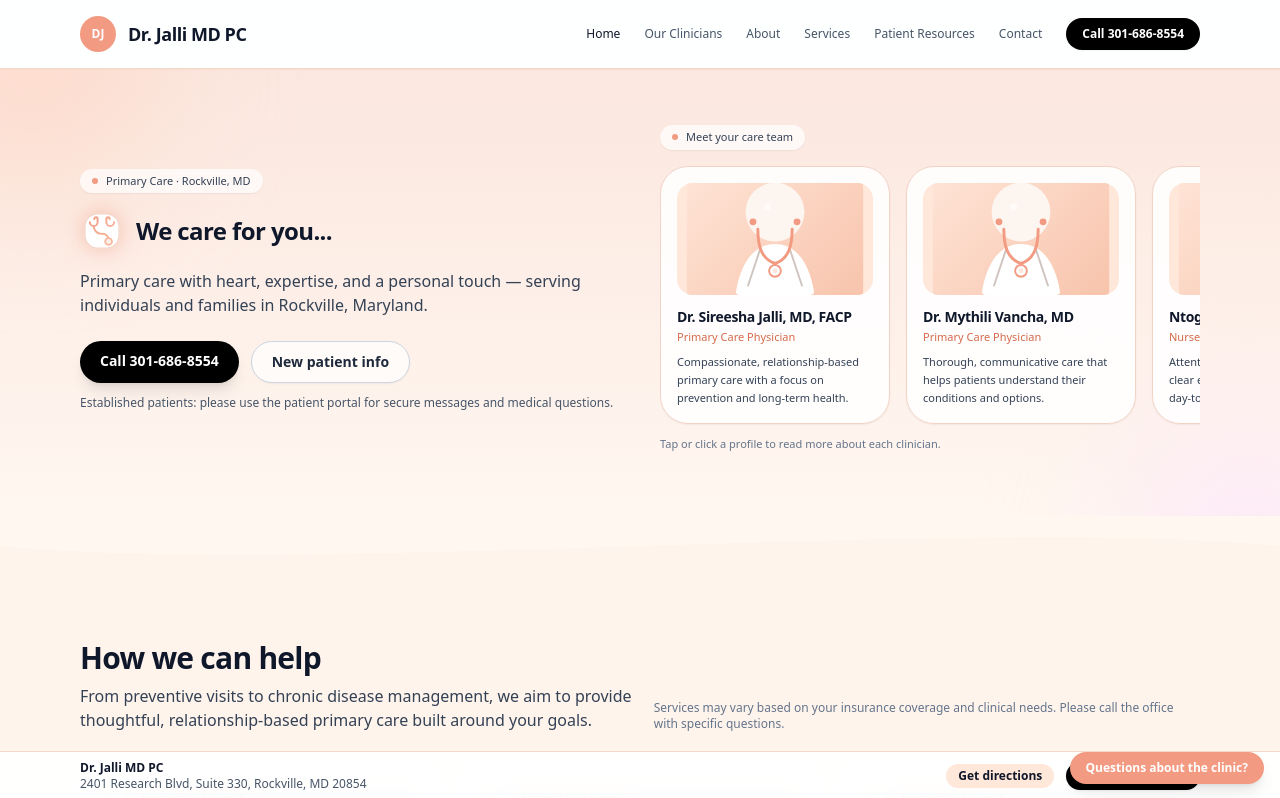
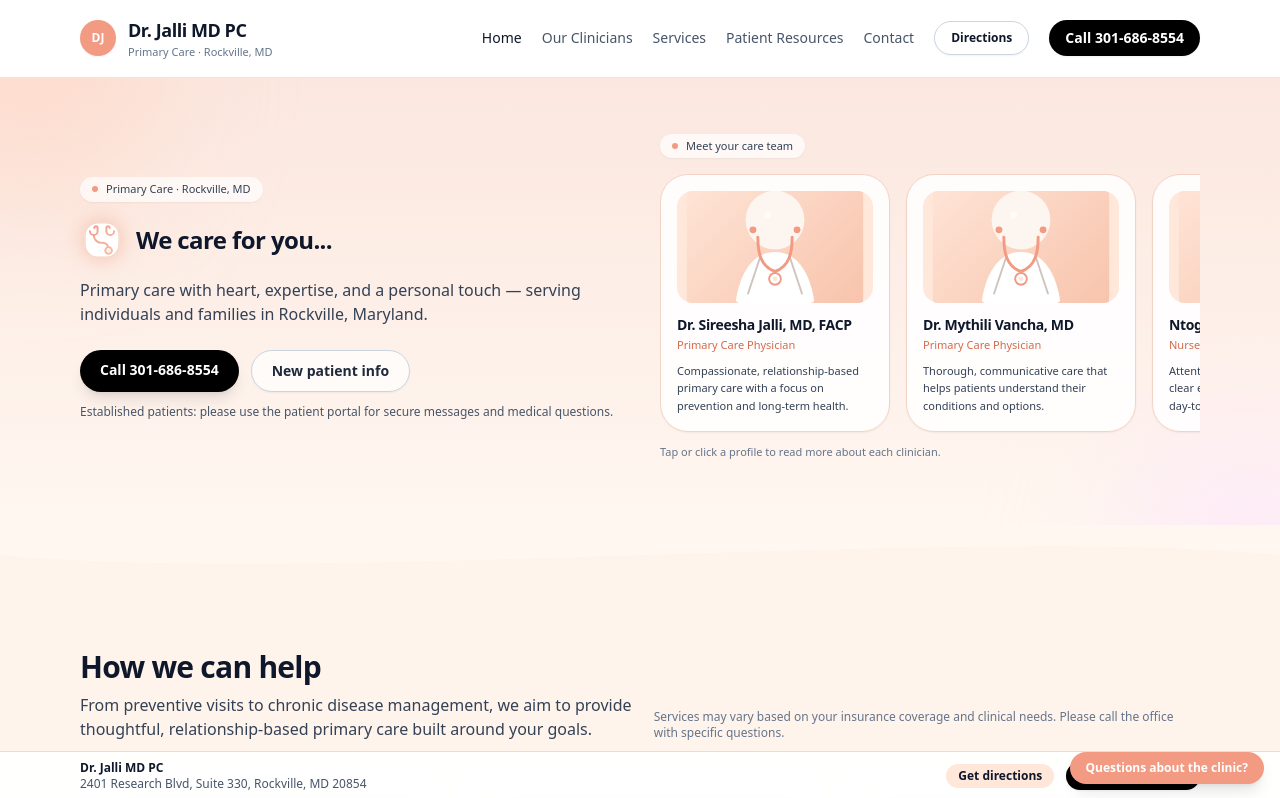
Before and after one commit to roygurijala/drjalli-website, a Next.js app: page / in a window 1280 px wide. Shown: the top 798 px of the page. Built offline with nearby package versions, Linux system fonts and the light colour scheme.

Commit message:
Update Navbar.tsx
updated

```diff
--- a/src/components/Navbar.tsx
+++ b/src/components/Navbar.tsx
@@ -1,3 +1,5 @@
+// src/components/Navbar.tsx
+
 "use client";
 
 import Link from "next/link";
@@ -8,7 +10,6 @@ import { PRACTICE_NAME, PRACTICE_PHONE } from "@/lib/constants";
 const links = [
   { href: "/", label: "Home" },
   { href: "/clinicians", label: "Our Clinicians" },
-  { href: "/about", label: "About" },
   { href: "/services", label: "Services" },
   { href: "/patient-resources", label: "Patient Resources" },
   { href: "/contact", label: "Contact" },
@@ -18,76 +19,108 @@ export function Navbar() {
   const pathname = usePathname();
   const [open, setOpen] = useState(false);
 
+  const tel = PRACTICE_PHONE.replace(/[^0-9]/g, "");
+  const mapsLink =
+    "https://www.google.com/maps?q=Dr.+Jalli+MD+PC+2401+Research+Blvd+Suite+330+Rockville+MD+20850";
+
   return (
-    <header className="sticky top-0 z-40 border-b border-[#F4D9CA] bg-white/85 shadow-[0_1px_0_rgba(244,217,202,0.6)] backdrop-blur">
+    <header className="sticky top-0 z-40 border-b bg-white/95 backdrop-blur">
       <nav className="mx-auto flex max-w-6xl items-center justify-between px-4 py-3 md:py-4">
-
-        {/* LEFT SIDE: LOGO + PRACTICE NAME */}
+        {/* Logo + practice name */}
         <div className="flex items-center gap-3">
-          <div className="flex h-9 w-9 items-center justify-center rounded-full bg-brand text-xs font-semibold text-white">
+          <div className="flex h-9 w-9 items-center justify-center rounded-full bg-[#F29B82] text-xs font-semibold text-white shadow-sm">
             DJ
           </div>
-
-          <span className="text-base font-extrabold tracking-tight text-slate-900 md:text-lg">
+          <div className="flex flex-col">
+            <span className="text-lg font-bold tracking-tight text-slate-900">
               {PRACTICE_NAME}
             </span>
+            <span className="text-[11px] text-slate-500">
+              Primary Care · Rockville, MD
+            </span>
+          </div>
         </div>
 
-        {/* RIGHT SIDE LINKS */}
-        <div className="hidden items-center gap-6 md:flex">
+        {/* Desktop nav */}
+        <div className="hidden items-center gap-5 md:flex">
           {links.map((link) => (
             <Link
               key={link.href}
               href={link.href}
-              className={`text-xs font-medium transition-colors hover:text-slate-900 ${
-                pathname === link.href ? "text-slate-900" : "text-slate-600"
+              className={`text-sm font-medium transition ${
+                pathname === link.href
+                  ? "text-slate-900"
+                  : "text-slate-600 hover:text-slate-900"
               }`}
             >
               {link.label}
             </Link>
           ))}
+
           <a
-            href={`tel:${PRACTICE_PHONE.replace(/[^0-9]/g, "")}`}
-            className="rounded-full bg-black px-4 py-2 text-xs font-semibold text-white shadow-sm hover:bg-slate-900"
+            href={mapsLink}
+            target="_blank"
+            rel="noopener noreferrer"
+            className="rounded-full border border-slate-300 bg-white px-4 py-2 text-xs font-semibold text-slate-900 shadow-sm hover:bg-slate-50"
+          >
+            Directions
+          </a>
+
+          <a
+            href={`tel:${tel}`}
+            className="rounded-full bg-black px-4 py-2 text-sm font-semibold text-white shadow-sm hover:bg-slate-900"
           >
             Call {PRACTICE_PHONE}
           </a>
         </div>
 
-        {/* MOBILE NAV BUTTON */}
+        {/* Mobile menu button */}
         <button
           className="inline-flex h-9 w-9 items-center justify-center rounded-md border border-slate-200 bg-white md:hidden"
           onClick={() => setOpen((o) => !o)}
           aria-label="Toggle navigation"
         >
-          <span className="material-icons text-xl text-slate-700">
+          <span className="material-icons text-slate-700 text-xl">
             {open ? "close" : "menu"}
           </span>
         </button>
       </nav>
 
-      {/* MOBILE MENU */}
+      {/* Mobile dropdown */}
       {open && (
-        <div className="border-t border-[#F4D9CA] bg-white md:hidden">
+        <div className="border-t bg-white md:hidden">
           <div className="mx-auto flex max-w-6xl flex-col gap-2 px-4 py-3">
             {links.map((link) => (
               <Link
                 key={link.href}
                 href={link.href}
                 className={`py-1 text-sm font-medium ${
-                  pathname === link.href ? "text-slate-900" : "text-slate-700"
+                  pathname === link.href
+                    ? "text-slate-900"
+                    : "text-slate-700 hover:text-slate-900"
                 }`}
                 onClick={() => setOpen(false)}
               >
                 {link.label}
               </Link>
             ))}
+
+            <div className="mt-2 flex flex-col gap-2">
               <a
-              href={`tel:${PRACTICE_PHONE.replace(/[^0-9]/g, "")}`}
-              className="mt-2 inline-flex items-center justify-center rounded-full bg-black px-4 py-2 text-sm font-semibold text-white shadow-sm"
+                href={mapsLink}
+                target="_blank"
+                rel="noopener noreferrer"
+                className="inline-flex items-center justify-center rounded-full border border-slate-300 bg-white px-4 py-2 text-xs font-semibold text-slate-900 shadow-sm hover:bg-slate-50"
+              >
+                Directions
+              </a>
+              <a
+                href={`tel:${tel}`}
+                className="inline-flex items-center justify-center rounded-full bg-black px-4 py-2 text-sm font-semibold text-white shadow-sm hover:bg-slate-900"
               >
                 Call {PRACTICE_PHONE}
               </a>
+            </div>
           </div>
         </div>
       )}
```
Lines whose indentation alone changed are shown as unchanged.
